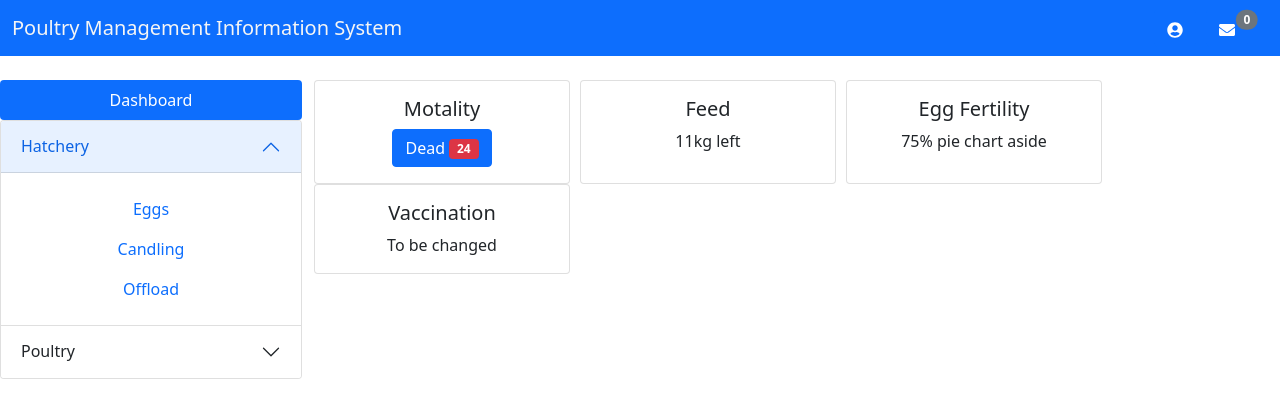
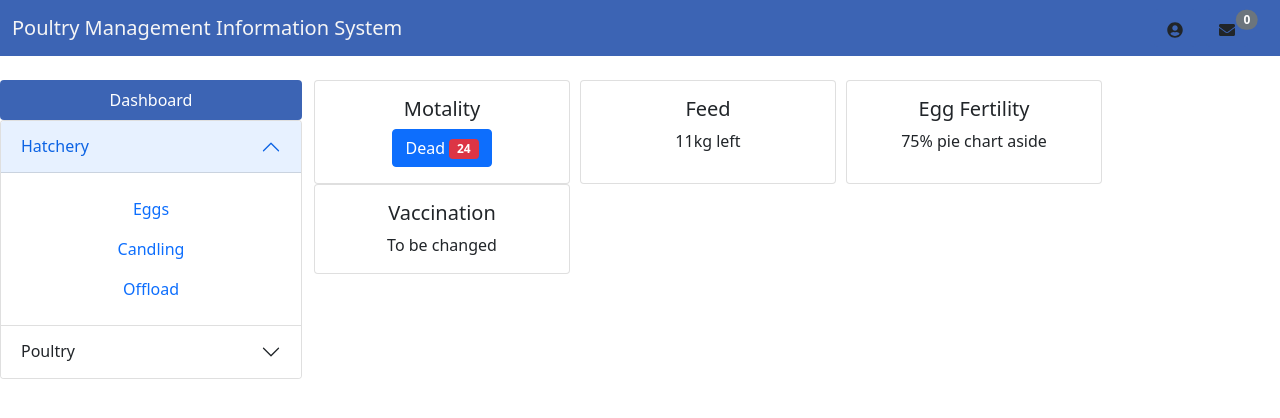
Before and after one commit to IsaSalamu/pmis-project-final, a React (Create React App) app: page / in a window 1280 px wide. Shown: the top 418 px of the page. Built offline with nearby package versions, Linux system fonts and the light colour scheme.

Commit message:
css background color transformation

```diff
--- a/src/App.css
+++ b/src/App.css
@@ -31,3 +31,16 @@
     transform: rotate(360deg);
   }
 } */
+
+.bg_color{
+  background-color: #3c64B4 !important;
+}
+
+.nav.nav-pills .nav-link.active {
+  background-color: #3c64B4 !important;
+}
+
+.nav.nav-tabs .nav-link.active {
+  background-color: #3c64B4 !important;
+
+}
--- a/src/components/navbar.jsx
+++ b/src/components/navbar.jsx
@@ -5,21 +5,21 @@ export default class Navbar extends Component {
     render() {
         return (
             <div>
-              <nav className="navbar navbar-light bg-primary">
+              <nav className="navbar navbar-light bg_color">
                   <div className="container-fluid">
                     <a className="navbar-brand" style={{color:"whitesmoke"}}>Poultry Management Information System</a>
 
                     <div className="d-flex">
                           <OverlayTrigger placement="left-start" overlay={<Tooltip id="tooltip-disabled" >Admin</Tooltip>}>
                             <span className="d-inline-block">
-                              <span  className="btn btn-primary position-relative" style={{marginRight:"10px"}}>
+                              <span  className="btn bg_color position-relative" style={{marginRight:"10px"}}>
                                 <FaIcons.FaUserCircle/>
 
                               </span>
                             </span>
                           </OverlayTrigger>
 
-                        <span  className="btn btn-primary position-relative" style={{marginRight:"20px"}}>
+                        <span  className="btn bg_color position-relative" style={{marginRight:"20px"}}>
                             <FaIcons.FaEnvelope/>
 
                             <span style={{marginTop:"10px"}} className="position-absolute top-0 start-100 translate-middle badge rounded-pill bg-secondary">
```
